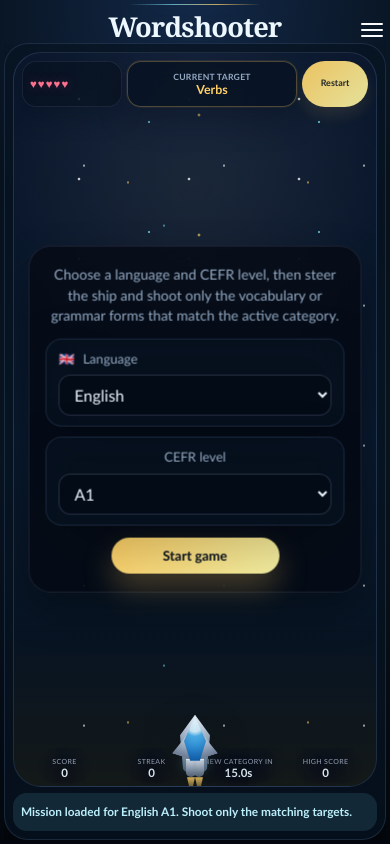
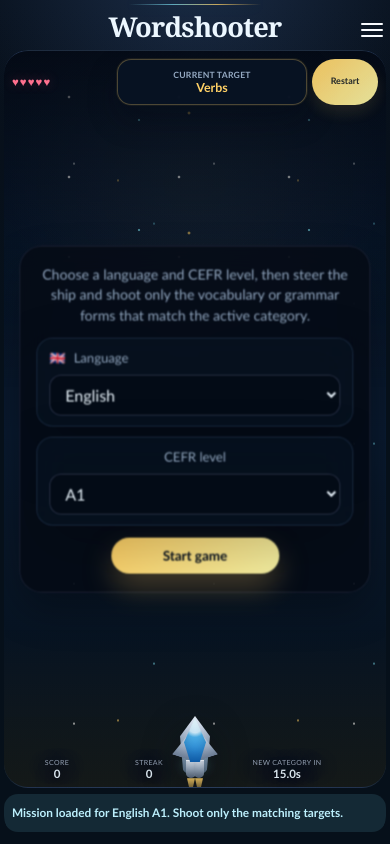
Before and after one commit to KireGW/wordshooter, a React (Vite) app: page / in a window 390 px wide. Built offline with nearby package versions, Linux system fonts and the light colour scheme.

Commit message:
Polish mobile arena colors and HUD spacing

```diff
--- a/src/App.css
+++ b/src/App.css
@@ -1489,6 +1489,9 @@
     min-height: 100svh;
     overflow: hidden;
     gap: 4px;
+    background:
+      radial-gradient(circle at 50% -4%, rgba(88, 132, 204, 0.24), transparent 26%),
+      linear-gradient(180deg, #08111d 0%, #07101b 18%, #06101a 42%, #06101a 100%);
     padding:
       calc(4px + env(safe-area-inset-top, 0px))
       calc(4px + env(safe-area-inset-right, 0px))
@@ -1501,6 +1504,7 @@
     grid-template-columns: 30px minmax(0, 1fr) 30px;
     align-items: center;
     gap: 8px;
+    padding-bottom: 4px;
     text-align: center;
   }
 
@@ -1636,6 +1640,7 @@
     gap: 0;
     min-height: 0;
     overflow: hidden;
+    margin-top: 4px;
     padding-right: 0;
   }
 
@@ -1668,17 +1673,49 @@
 
   .arena-panel {
     position: relative;
-    padding: 10px;
+    padding: 0;
     min-height: 0;
     height: 100%;
     gap: 0;
     grid-template-rows: minmax(0, 1fr) 0 auto;
+    background: transparent;
+    border: 0;
+    box-shadow: none;
+    backdrop-filter: none;
+    border-radius: 24px;
+    overflow: hidden;
   }
 
   .arena {
     min-height: 0;
     height: 100%;
     grid-row: 1;
+    border-radius: 24px;
+    border-left: 0;
+    border-right: 0;
+    background:
+      radial-gradient(circle at 12% 4%, rgba(255, 255, 255, 0.92) 0 1px, transparent 1.6px),
+      radial-gradient(circle at 34% 7%, rgba(123, 223, 242, 0.85) 0 1px, transparent 1.7px),
+      radial-gradient(circle at 58% 5%, rgba(255, 209, 102, 0.8) 0 1px, transparent 1.8px),
+      radial-gradient(circle at 81% 8%, rgba(255, 255, 255, 0.88) 0 1px, transparent 1.6px),
+      radial-gradient(circle at top, rgba(26, 48, 94, 0.08), transparent 28%),
+      linear-gradient(180deg, #01040a 0%, #020810 12%, #04101a 28%, #081726 52%, #09192e 68%, #06101a 100%);
+  }
+
+  .arena::before {
+    height: 46%;
+    background-image:
+      linear-gradient(180deg, rgba(4, 8, 16, 0.8) 0%, rgba(4, 10, 18, 0.64) 22%, rgba(4, 16, 26, 0.2) 72%, transparent 100%),
+      radial-gradient(circle, rgba(255, 255, 255, 0.95) 1px, transparent 1.7px),
+      radial-gradient(circle, rgba(123, 223, 242, 0.85) 1px, transparent 1.6px),
+      radial-gradient(circle, rgba(255, 209, 102, 0.8) 1px, transparent 1.8px);
+    background-size: auto, 110px 80px, 170px 110px, 210px 120px;
+    background-position: 0 0, 10px 6px, 50px 14px, 80px 2px;
+    opacity: 0.96;
+  }
+
+  .starfield {
+    opacity: 0.58;
   }
 
   .arena-overlay {
@@ -1743,18 +1780,18 @@
     flex: 0 0 104px;
     min-width: 104px;
     max-width: 104px;
-    padding: 6px 8px;
-    background: rgba(6, 15, 28, 0.56);
-    border-color: rgba(184, 192, 255, 0.1);
+    height: auto;
+    padding: 2px 0;
+    background: transparent;
+    border: 0;
+    box-shadow: none;
+    backdrop-filter: none;
   }
 
   .arena-mini-time.arena-mini-time-alert {
-    background: rgba(38, 10, 16, 0.88);
-    border-color: rgba(255, 112, 112, 0.36);
-    box-shadow:
-      0 10px 24px rgba(4, 10, 20, 0.24),
-      0 0 0 1px rgba(255, 112, 112, 0.1),
-      0 0 22px rgba(255, 112, 112, 0.14);
+    background: transparent;
+    border: 0;
+    box-shadow: none;
   }
 
   .arena-mini-time.arena-mini-time-alert .arena-mini-heart-filled {
@@ -1818,6 +1855,13 @@
     font-weight: 700;
     overflow-wrap: anywhere;
     word-break: break-word;
+  }
+
+  .arena-mobile-stat-next {
+    grid-column: 3 / 5;
+    justify-items: center;
+    text-align: center;
+    padding-right: 0;
   }
 
   .arena-target-card strong {
@@ -1854,6 +1898,9 @@
     flex: 1 1 0;
     min-width: 0;
     max-width: none;
+    display: flex;
+    justify-content: center;
+    align-items: stretch;
   }
 
   .arena-target-button {
@@ -1992,7 +2039,7 @@
     min-height: 42px;
     font-size: 0.78rem;
     margin-top: 8px;
-    margin-bottom: 0;
+    margin-bottom: 8px;
     padding: 8px 9px;
     box-sizing: border-box;
     grid-row: 3;
@@ -2066,6 +2113,7 @@
   .hero-panel {
     grid-template-columns: 28px minmax(0, 1fr) 28px;
     gap: 6px;
+    padding-bottom: 3px;
   }
 
   .hero-panel h1 {
@@ -2094,7 +2142,7 @@
   }
 
   .arena-panel {
-    padding: 8px;
+    padding: 0;
   }
 
   .arena-overlay-top {
@@ -2130,7 +2178,7 @@
     flex-basis: 100px;
     min-width: 100px;
     max-width: 100px;
-    padding-inline: 7px;
+    padding-inline: 0;
   }
 
   .arena-mini-lives {
@@ -2187,6 +2235,10 @@
     font-size: 0.72rem;
   }
 
+  .arena-mobile-stat-next {
+    padding-right: 0;
+  }
+
   .word-target {
     font-size: 0.74rem;
     padding: 6px 9px;
--- a/src/App.jsx
+++ b/src/App.jsx
@@ -2817,13 +2817,9 @@
                     <span>{uiText.streak}</span>
                     <strong>{game.streak}</strong>
                   </div>
-                  <div className="arena-mobile-stat">
+                  <div className="arena-mobile-stat arena-mobile-stat-next">
                     <span>{uiText.nextSwitch}</span>
                     <strong>{(game.nextCategorySwitchMs / 1000).toFixed(1)}s</strong>
-                  </div>
-                  <div className="arena-mobile-stat">
-                    <span>{uiText.highScore}</span>
-                    <strong>{selectedHighScore}</strong>
                   </div>
                 </div>
               </div>
```
